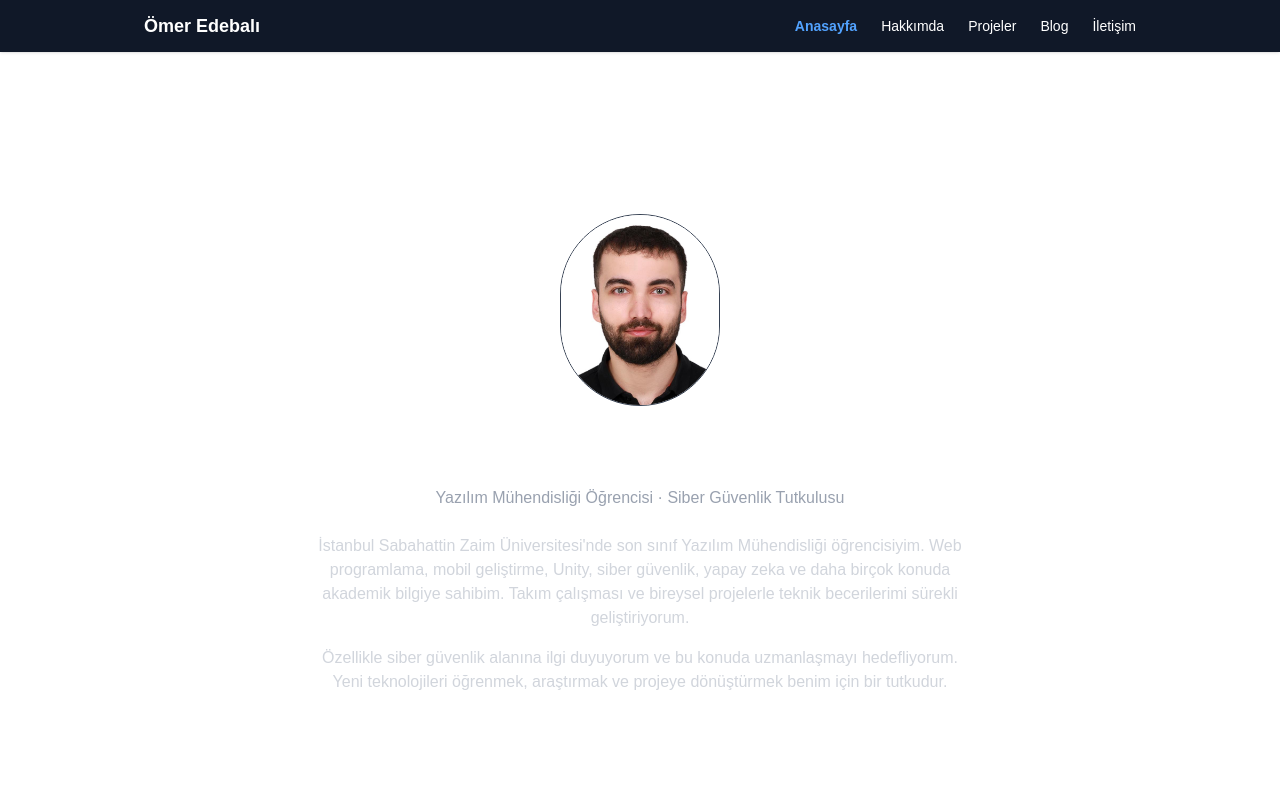
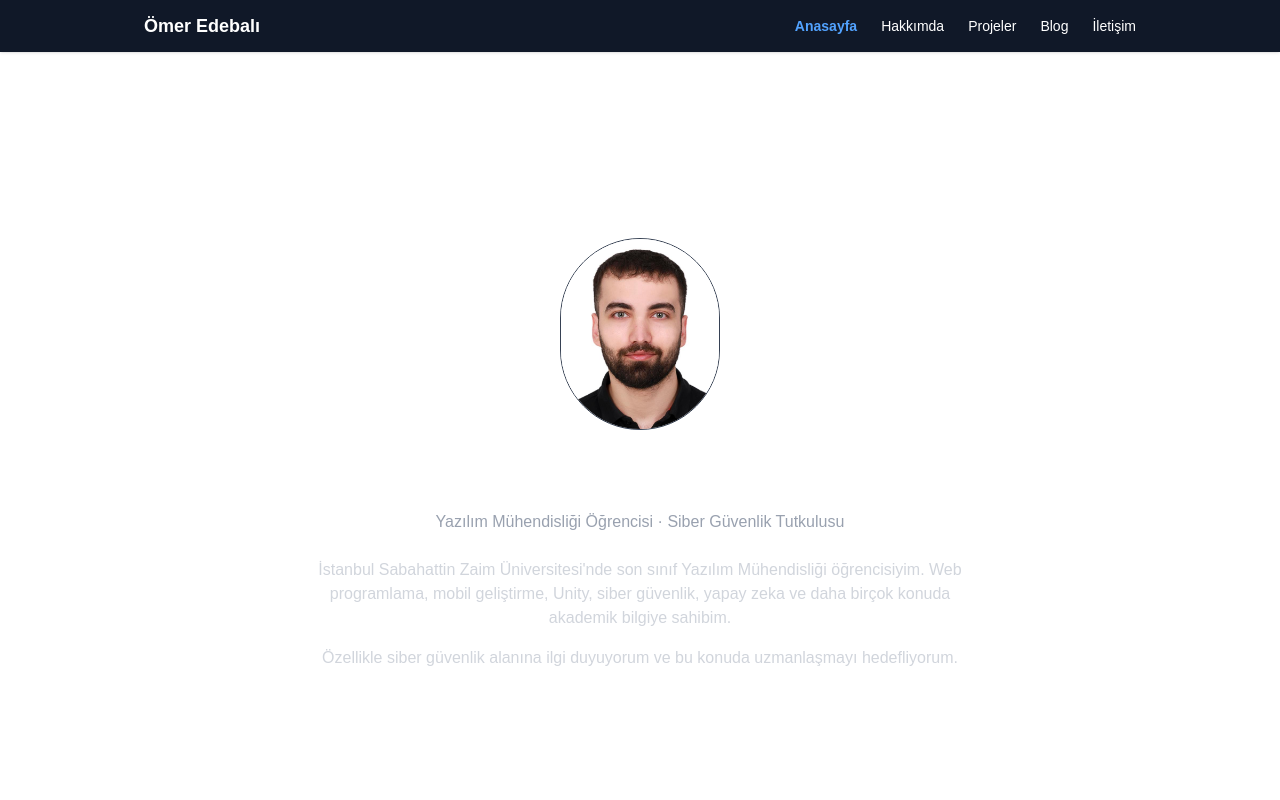
Before and after one commit to omeredebal/portfolio-blog, a Next.js app: page / in a window 1280 px wide. Shown: the top 800 px of the page. Built offline with nearby package versions, Linux system fonts and the light colour scheme.

Commit message:
Framer Motion ile giriş animasyonları eklendi

```diff
--- a/package.json
+++ b/package.json
@@ -10,6 +10,7 @@
   },
   "dependencies": {
     "@tailwindcss/typography": "^0.5.16",
+    "framer-motion": "^12.23.0",
     "gray-matter": "^4.0.3",
     "next": "15.3.4",
     "react": "^19.0.0",
--- a/src/app/page.tsx
+++ b/src/app/page.tsx
@@ -1,11 +1,19 @@
+'use client';
+
 import Image from 'next/image';
 import { FaLinkedin, FaGithub } from 'react-icons/fa';
 import { MdOutlineFileDownload } from 'react-icons/md';
 import Link from 'next/link';
+import { motion } from 'framer-motion';
 
 export default function HomePage() {
   return (
-    <main className="min-h-screen flex flex-col items-center justify-center px-4 sm:px-6 md:px-8 text-white text-center">
+    <motion.main
+      initial={{ opacity: 0, y: 20 }}
+      animate={{ opacity: 1, y: 0 }}
+      transition={{ duration: 0.6 }}
+      className="min-h-screen flex flex-col items-center justify-center px-4 sm:px-6 md:px-8 text-white text-center"
+    >
       <Image
         src="/images/Biometrik.jpg"
         alt="Ömer Edebalı"
@@ -15,7 +23,15 @@ export default function HomePage() {
         priority
       />
 
-      <h1 className="text-3xl sm:text-4xl md:text-5xl font-bold">Ömer Edebalı</h1>
+      <motion.h1
+        initial={{ opacity: 0, y: 10 }}
+        animate={{ opacity: 1, y: 0 }}
+        transition={{ delay: 0.3 }}
+        className="text-3xl sm:text-4xl md:text-5xl font-bold"
+      >
+        Ömer Edebalı
+      </motion.h1>
+
       <p className="mt-2 text-sm sm:text-base text-gray-400">
         Yazılım Mühendisliği Öğrencisi · Siber Güvenlik Tutkulusu
       </p>
@@ -24,11 +40,9 @@ export default function HomePage() {
         <p>
           İstanbul Sabahattin Zaim Üniversitesi'nde son sınıf Yazılım Mühendisliği öğrencisiyim.
           Web programlama, mobil geliştirme, Unity, siber güvenlik, yapay zeka ve daha birçok konuda akademik bilgiye sahibim.
-          Takım çalışması ve bireysel projelerle teknik becerilerimi sürekli geliştiriyorum.
         </p>
         <p className="mt-4">
-          Özellikle siber güvenlik alanına ilgi duyuyorum ve bu konuda uzmanlaşmayı hedefliyorum. Yeni teknolojileri öğrenmek,
-          araştırmak ve projeye dönüştürmek benim için bir tutkudur.
+          Özellikle siber güvenlik alanına ilgi duyuyorum ve bu konuda uzmanlaşmayı hedefliyorum.
         </p>
       </div>
 
@@ -58,6 +72,6 @@ export default function HomePage() {
           <MdOutlineFileDownload />
         </a>
       </div>
-    </main>
+    </motion.main>
   );
 }
```
Also changed, not shown: 1 other file (tests, documents, lock files or other folders).
